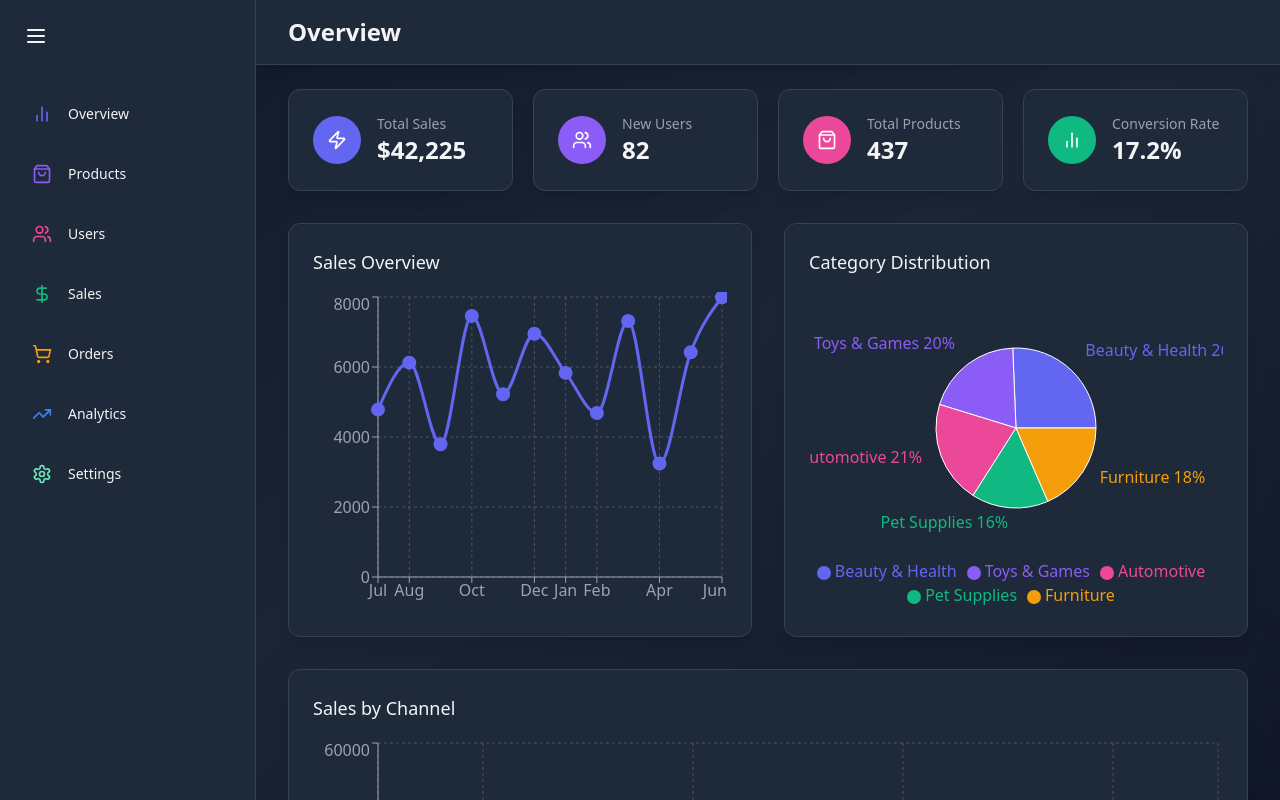
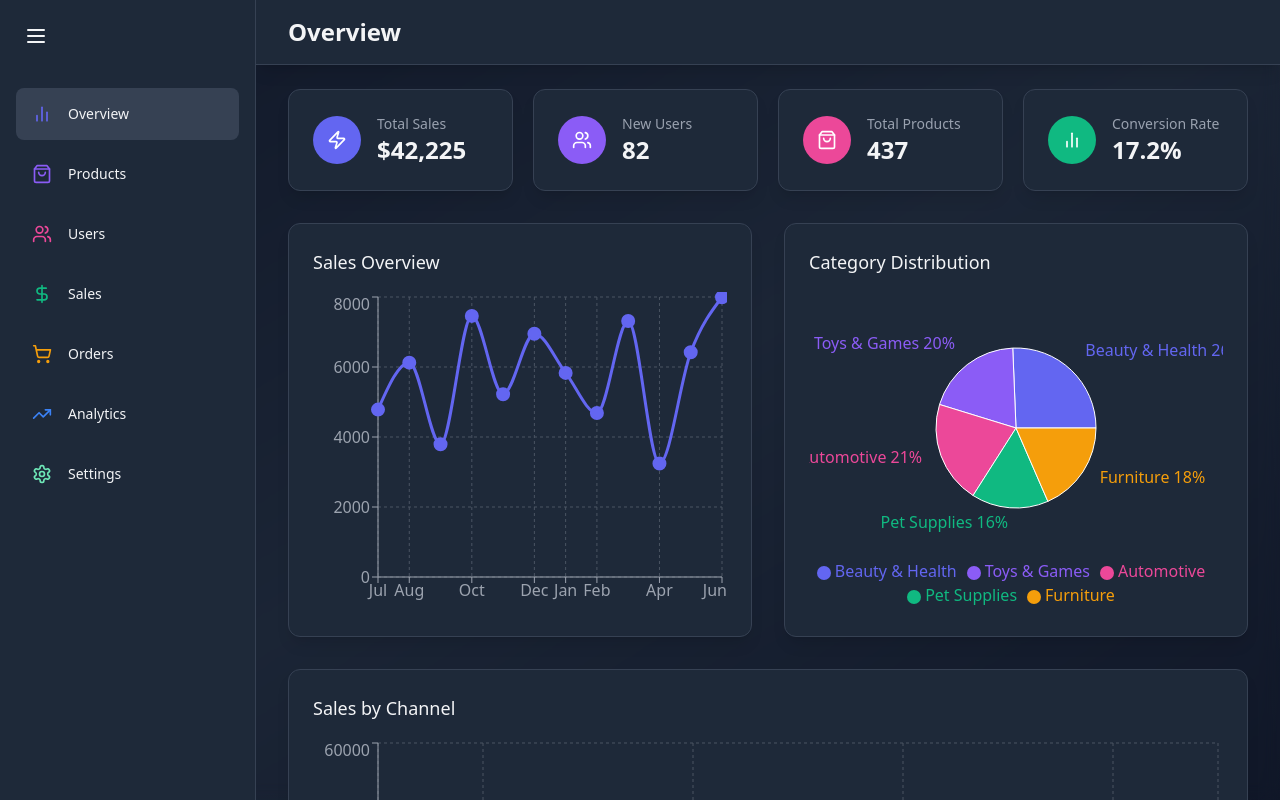
Before and after one commit to fadialjawhary0/admin-dashboard, a React (Vite) app: page / in a window 1280 px wide. Built offline with nearby package versions, Linux system fonts and the light colour scheme.

Commit message:
Highlight selected sidebar link - Sidebar

```diff
--- a/src/components/Sidebar.jsx
+++ b/src/components/Sidebar.jsx
@@ -1,10 +1,12 @@
-import React, { useEffect, useState } from 'react';
+import React, { useState } from 'react';
 import { AnimatePresence, motion } from 'framer-motion';
 import { Menu } from 'lucide-react';
 import { SIDEBAR_LINKS } from '../constants/SidebarLinks.const';
-import { Link } from 'react-router-dom';
+import { Link, useLocation } from 'react-router-dom';
 
 const Sidebar = () => {
+  const location = useLocation();
+
   const [isSidebarOpen, setIsSidebarOpen] = useState(true);
 
   return (
@@ -20,9 +22,13 @@ const Sidebar = () => {
           <Menu size={24} />
         </motion.button>
         <nav className='mt-8 flex-grow'>
-          {SIDEBAR_LINKS?.map((item, index) => (
+          {SIDEBAR_LINKS?.map((item, index) => {
+            const isActive = location.pathname === item.href;
+
+            return (
               <Link key={item?.href} to={item?.href}>
-              <motion.div className='flex items-center p-4 text-sm font-medium rounded-lg hover:bg-gray-700 transition-colors mb-2'>
+                <motion.div
+                  className={`flex items-center p-4 text-sm font-medium rounded-lg transition-colors mb-2 ${isActive ? 'bg-gray-700' : 'hover:bg-gray-700'}`}>
                   <item.icon size={20} style={{ color: item?.color, minWidth: '20px' }} />
                   <AnimatePresence>
                     {isSidebarOpen && (
@@ -38,7 +44,8 @@ const Sidebar = () => {
                   </AnimatePresence>
                 </motion.div>
               </Link>
-          ))}
+            );
+          })}
         </nav>
       </div>
     </motion.div>
```
Lines whose indentation alone changed are shown as unchanged.
